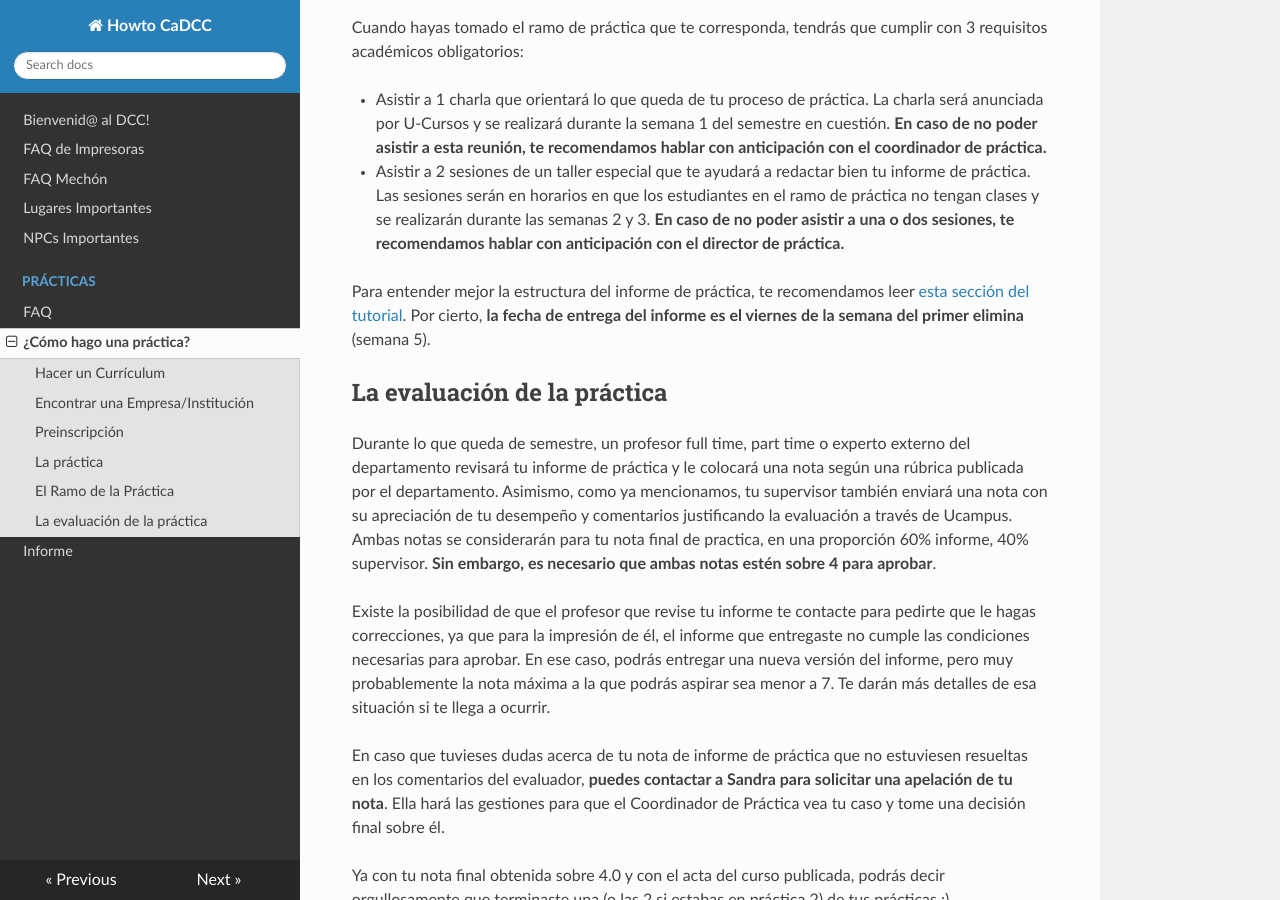
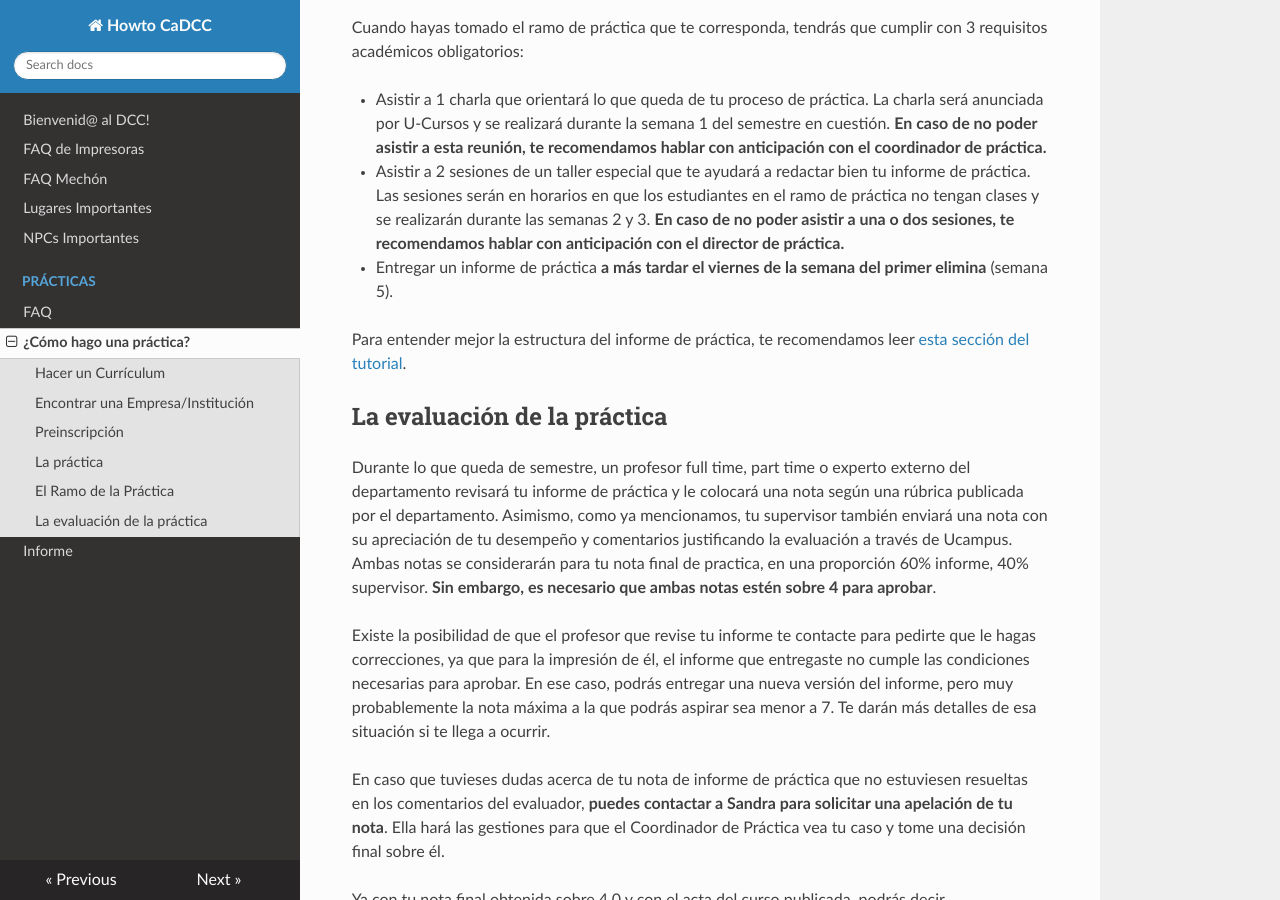
Before and after one commit to cadcc/howto, an MkDocs documentation site: the page built from docs/Prácticas/How do I Practica.md, in a window 1280 px wide and 900 px high, scrolled down 4024 px. Built offline with MkDocs 1.6.1, drawn with Linux system fonts in a browser that asks for light colours; nearby versions of some CDN libraries.

Commit message:
Update How do I Practica.md

```diff
--- a/docs/Prácticas/How do I Practica.md
+++ b/docs/Prácticas/How do I Practica.md
@@ -93,8 +93,9 @@ Cuando hayas tomado el ramo de práctica que te corresponda, tendrás que cumpli
 
 * Asistir a 1 charla que orientará lo que queda de tu proceso de práctica. La charla será anunciada por U-Cursos y se realizará durante la semana 1 del semestre en cuestión. **En caso de no poder asistir a esta reunión, te recomendamos hablar con anticipación con el coordinador de práctica.**
 * Asistir a 2 sesiones de un taller especial que te ayudará a redactar bien tu informe de práctica. Las sesiones serán en horarios en que los estudiantes en el ramo de práctica no tengan clases y se realizarán durante las semanas 2 y 3. **En caso de no poder asistir a una o dos sesiones, te recomendamos hablar con anticipación con el director de práctica.**
+* Entregar un informe de práctica **a más tardar el viernes de la semana del primer elimina** (semana 5).
 
-Para entender mejor la estructura del informe de práctica, te recomendamos leer [esta sección del tutorial](https://faq.cadcc.cl/es/latest/Pr%C3%A1cticas/Informe/). Por cierto, **la fecha de entrega del informe es el viernes de la semana del primer elimina** (semana 5).
+Para entender mejor la estructura del informe de práctica, te recomendamos leer [esta sección del tutorial](https://faq.cadcc.cl/es/latest/Pr%C3%A1cticas/Informe/).
 
 ## La evaluación de la práctica
 
```
